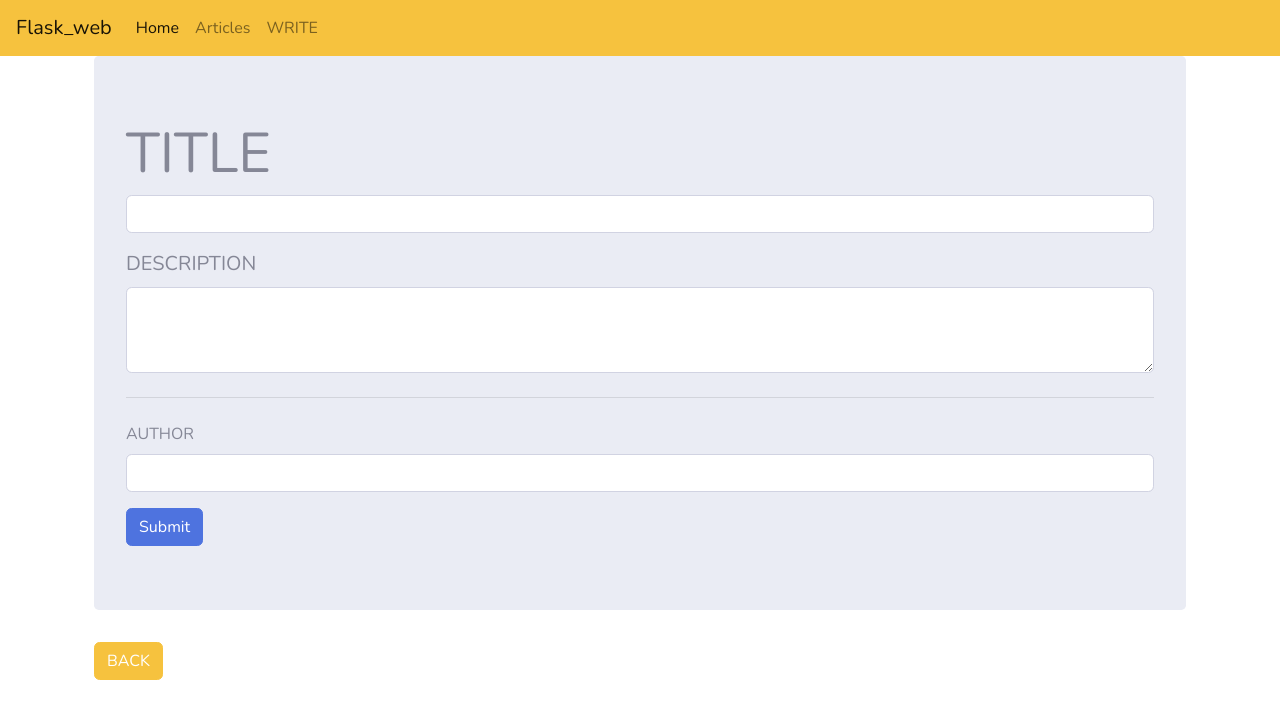
After one commit to Hantaeran/flask_web, a Flask app: page /edit_article/1 in a window 1280 px wide. The commit adds this page. Shown: the top 719 px of the page. Run offline with Flask 2, Linux system fonts and the light colour scheme; data that the repository does not hold is empty; some libraries are stand-ins or nearby versions.

Commit message:
edit_article.html

```diff
--- a/app.py
+++ b/app.py
@@ -52,7 +52,7 @@ def add_article():
 
     else:
         title = request.form["title"]
-        desc = request.form["description"]
+        desc = request.form["desc"]
         author = request.form["author"]
 
         cursor = db_connection.cursor()
@@ -69,5 +69,25 @@ def delete(ids):
     db_connection.commit()
     return redirect('/articles')
 
+@app.route('/edit_article/<ids>',methods =['GET','POST'])
+def edt_article(ids):
+    if request.method == 'GET':
+        cursor = db_connection.cursor()
+        sql = f'SELECT * FROM list WHERE id={int(ids)};'
+        cursor.execute(sql)
+        topic = cursor.fetchone()
+        print(topic)
+        return render_template('edit_article.html', article=topic)
+    else:
+       title = request.form["title"]
+       desc = request.form["desc"]
+       author = request.form["author"]
+       cursor = db_connection.cursor()
+       sql = f"UPDATE list SET title= '{title}', description = '{desc}' ,author='{author}' WHERE (id = {int(ids)});"
+       cursor.execute(sql)
+       db_connection.commit()
+    return redirect('/articles')
+
+
 if __name__ == '__main__':
     app.run( debug=True )
--- a/templates/add_article.html
+++ b/templates/add_article.html
@@ -6,7 +6,7 @@
     </div>
     <div class="form-group">
         <label for="exampleFormControlTextarea1">Example textarea</label>
-        <textarea class="form-control" id="exampleFormControlTextarea1" name = "description" rows="3" placeholder="내용입력하세요"></textarea>
+        <textarea class="form-control" id="exampleFormControlTextarea1" name = "desc" rows="3" placeholder="내용입력하세요"></textarea>
     </div>
     <div class="form-group">
         <label for="exampleInputEmail1">AUTHOR</label>
--- a/templates/articles.html
+++ b/templates/articles.html
@@ -41,7 +41,7 @@
                                     <td><a href="/detail/{{i[0]}}">{{i[1]}}</a> </td>
                                     <td>{{i[3]}}</td>
                                     <td>{{i[4]}}</td>
-                                    <td><button class="btn btn-primary ">편집</button>
+                                    <td><a href="/edit_article/{{i[0]}}"><button class="btn btn-primary ">편집</button></a>
                                         <a href="/delete/{{i[0]}}"><button class="btn btn-danger" onclick="return confirm('정말삭제하시겠습니까?')">삭제</button></a></td>
                                 </tr>
                                 {% endfor %}
--- /dev/null
+++ b/templates/edit_article.html
@@ -0,0 +1,30 @@
+{% extends "layout.html" %} {% block body%}
+
+<div class="jumbotron">
+
+    <form action="/edit_article/{{ article[0]}}" , method="POST">
+        <div class="form-group">
+            <h1 class="display-4">
+                <label for="exampleInputEmail1">TITLE</label>
+                <input type="text" class="form-control" name="title" id="exampleInputEmail1" value="{{article[1]}}">
+            </h1>
+        </div>
+
+        <div class="form-group">
+            <p class="lead">
+                <label for="exampleFormControlTextarea1">DESCRIPTION</label>
+                <textarea class="form-control" id="exampleFormControlTextarea1" name="desc" rows="3"> {{ article[2]}}</textarea>
+            </p>
+        </div>
+        <hr class="my-4">
+        <div class="form-group">
+            <label for="exampleInputEmail1">AUTHOR</label>
+            <input type="text" class="form-control" name="author" id="exampleInputEmail1" value="{{article[3]}}">
+
+        </div>
+
+        <button type="submit" class="btn btn-primary">Submit</button>
+    </form>
+
+</div>
+<a href="/articles"><button  class="btn btn-warning">BACK</button></a> {% endblock %}
```
